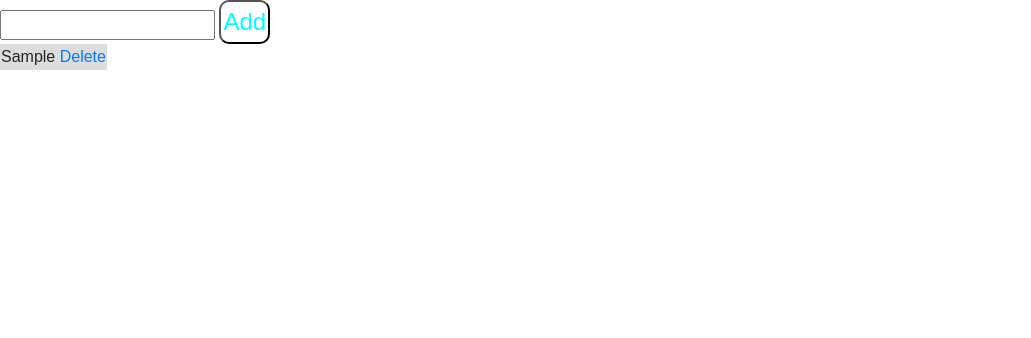
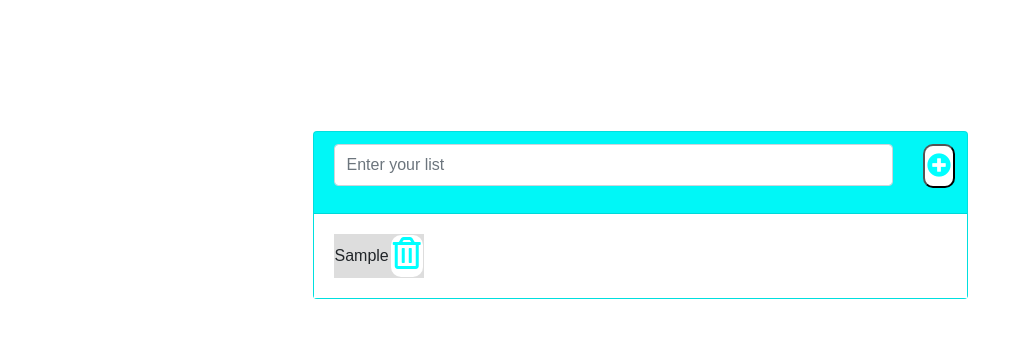
Before and after one commit to ipsita95/To_Do_List, a PHP site: page /welcome.php in a window 1280 px wide. Shown: the top 338 px of the page, without its empty margins (0-1031 px from the left). Run offline with PHP 8.4, Linux system fonts and the light colour scheme; tables that the repository leaves empty or names only in its code hold one stand-in row (values such as "Sample post"); some libraries are stand-ins or nearby versions.

Commit message:
files updated

```diff
--- a/deletepost.php
+++ b/deletepost.php
@@ -8,5 +8,5 @@ if(isset($_GET['value']))
   mysqli_query($db,"DELETE FROM `task_table` WHERE task='$task'");
 }
 // DELETE FROM `task_table` WHERE task='$task'
-header('Location: welcome_1.php');
+header('Location: welcome.php');
 ?>
--- a/welcome.php
+++ b/welcome.php
@@ -29,20 +29,44 @@ $task_table = mysqli_query($db, "SELECT * FROM task_table");
   </head>
   <body>
     <form action="welcome.php" method="post">
-      <input type="text" class="task_input" name="task">
-      <button class="task_btn" type="submit" name="submit">Add</button>
-    </form>
+    <div class="contianer">
+      <div class="row justify-content-center">
+        <div class="card list-wrapper">
+          <div class="card-header">
+            <div class="row">
+              <div class="col-lg-11 col-md-9 col-sm-9">
+                <div class="form-group">
+              <input type="text" class="form-control task_input" placeholder="Enter your list" name="task"></div>
+              </div>
+              <div class="col-lg-1 col-md-3 col-sm-3"><button class="task_btn" type="submit" name="submit"><i class="fas fa-plus-circle"></i></button></div>
+            </div>
+          </div>
+          <div class="card-body list">
+            <div class="row">
+              <div class="col-lg-11 col-md-9 col-sm-9">
                <table>
                 <tbody>
                   <?php while( $row = mysqli_fetch_array($task_table) ) { ?>
                  <tr>
-          <td class="task" ><?php echo $row['task']; ?>
-            <a href="deletepost.php?value=<?php echo $row['task']; ?>">Delete</a>
+                   <td  class="task" ><?php echo $row['task']; ?>
+                   </td>
+                   <td>
+                    <div class="delete">
+                      <a href="deletepost.php?value=<?php echo $row['task']; ?>"><i class="far fa-trash-alt"></i></a>
+                    </div>
                    </td>
                  </tr>
                  <?php } ?>
                  </tbody>
                </table>
+              </div>
+            </div>
+          </div>
+        </div>
+        </div>
+      </div>
+    </div>
+  </form>
    <script
       src="https://code.jquery.com/jquery-3.3.1.min.js"
       integrity="sha256-FgpCb/KJQlLNfOu91ta32o/NMZxltwRo8QtmkMRdAu8="
```
Lines whose indentation alone changed are shown as unchanged.
